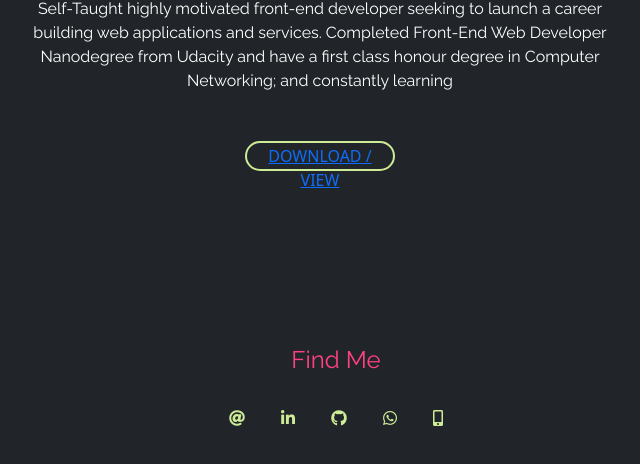
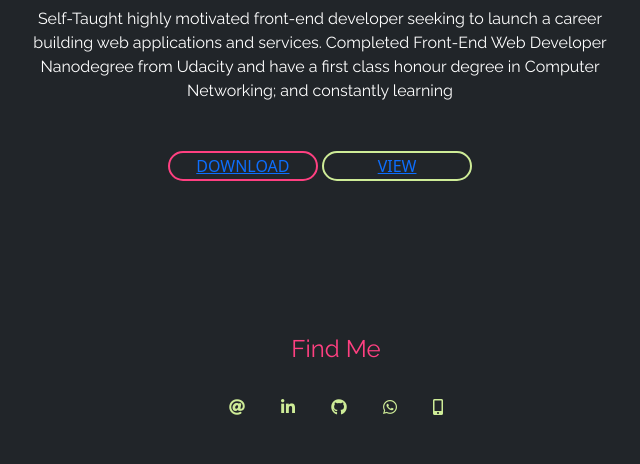
Before and after one commit to miraEbrahim/miraEbrahim.github.io, a website: page index.html in a window 1280 px wide. Shown: the part 286-750 px from the top of the page, without its empty margins (320-960 px from the left). Drawn offline with nearby package versions, Linux system fonts and the light colour scheme.

Commit message:
update text

```diff
--- a/index.html
+++ b/index.html
@@ -26,7 +26,8 @@
                     Self-Taught highly motivated front-end developer seeking to launch a career building web applications and services.
                     Completed Front-End Web Developer Nanodegree from Udacity and have a first class honour degree in Computer Networking; and constantly learning
             </p>
-            <button class="secondary-btn"><a href="https://www.dropbox.com/s/g488or8bpnn3t52/MaryamResume.pdf?dl=0"> Download / View </a></button>
+            <button class="primary-btn"><a href="https://www.dropbox.com/s/g488or8bpnn3t52/MaryamResume.pdf?dl=0">Download</a></button>
+            <button class="secondary-btn"><a href="https://www.dropbox.com/s/g488or8bpnn3t52/MaryamResume.pdf?dl=0">View</a></button>
 
             <div class="inner-fa">
                 <ul>
```
